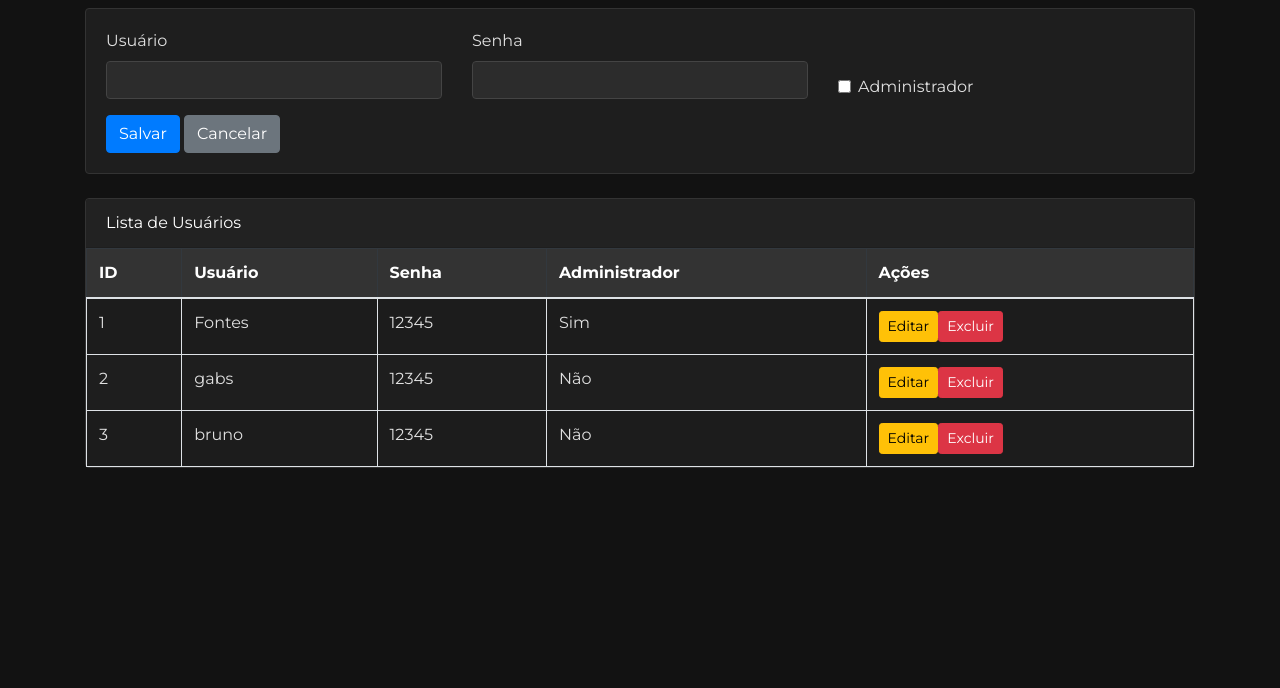
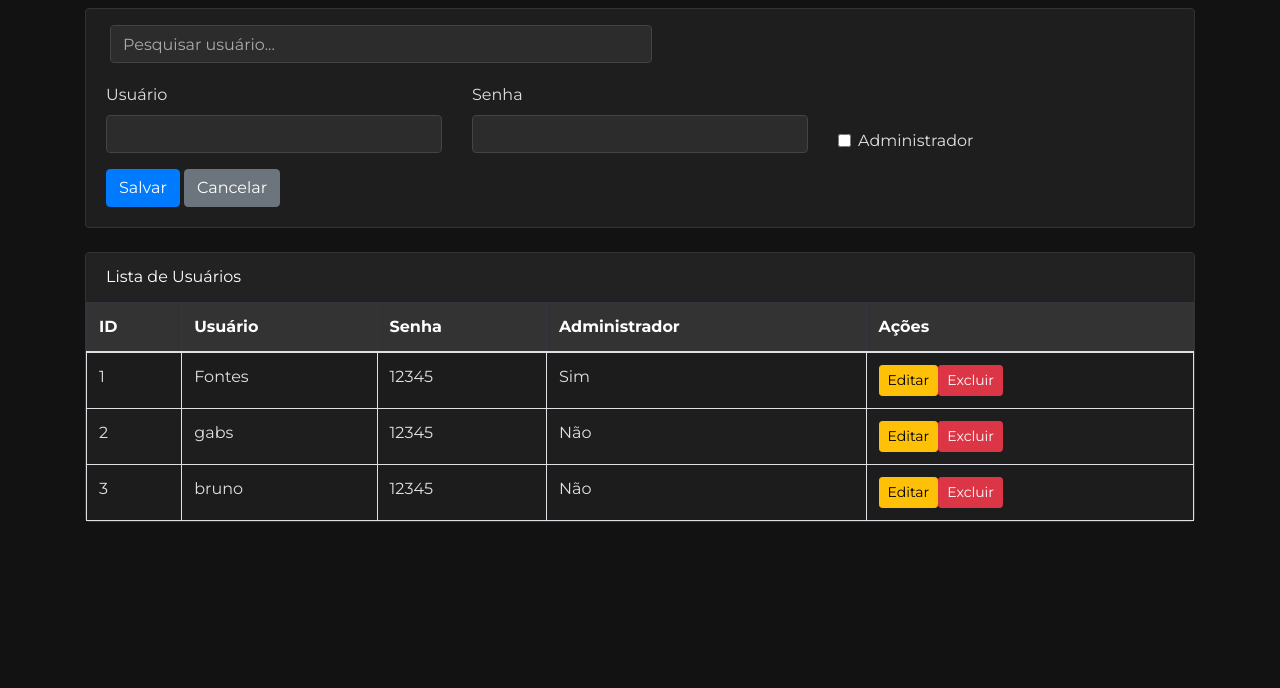
Before and after one commit to gabrielfontesdesousa/CrudJs, a plain HTML site: page index.html in a window 1280 px wide. Shown: the part 112-800 px from the top of the page. Drawn offline with nearby package versions, Linux system fonts and the light colour scheme; files whose address does not match are found by name.

Commit message:
adicionando barra de pesquisa

```diff
--- a/index.html
+++ b/index.html
@@ -46,7 +46,17 @@
     ></script>
     <div class="container py-5">
       <h1 class="mb-4 text-center">Gerenciador de Usuários</h1>
+
       <div class="card mb-4">
+        <div class="mt-3 ml-4">
+            <input
+              type="text"
+              id="barraPesquisa"
+              class="form-control w-50"
+              placeholder="Pesquisar usuário..."
+              oninput="filtrarTabela()"
+            />
+          </div>
         <div class="card-body">
           <form id="userForm">
             <input type="hidden" id="userId" />
@@ -72,18 +82,13 @@
               </div>
               <div class="col-md-4 d-flex align-items-end">
                 <div class="form-check">
-                  <input
-                    class="form-check-input"
-                    type="checkbox"
-                    id="ADMIN"
-                  />
+                  <input class="form-check-input" type="checkbox" id="ADMIN" />
                   <label class="form-check-label" for="ADMIN">
                     Administrador
                   </label>
                 </div>
               </div>
             </div>
-
             <div class="mt-3">
               <button type="submit" class="btn btn-primary">Salvar</button>
               <button
@@ -99,6 +104,7 @@
       </div>
       <div class="card">
         <div class="card-header">Lista de Usuários</div>
+
         <div class="card-body p-0">
           <div class="table-responsive">
             <table class="table table-striped table-bordered mb-0">
--- a/script.js
+++ b/script.js
@@ -14,6 +14,20 @@ if (!localStorage.getItem("bancoUsuarios")) {
     return JSON.parse(dados);
   }
   return [];
+}
+function filtrarTabela() {
+    let texto = document.getElementById("barraPesquisa").value.toLowerCase();
+    let linhas = document.querySelectorAll("#userTableBody tr");
+
+    linhas.forEach(function (linha) {
+      let nome = linha.children[1].textContent.toLowerCase();
+
+      if (nome.includes(texto)) {
+        linha.style.display = "";
+      } else {
+        linha.style.display = "none";
+      }
+    });
   }
 
 function salvarUsuarios(lista) {
```
Lines whose indentation alone changed are shown as unchanged.
